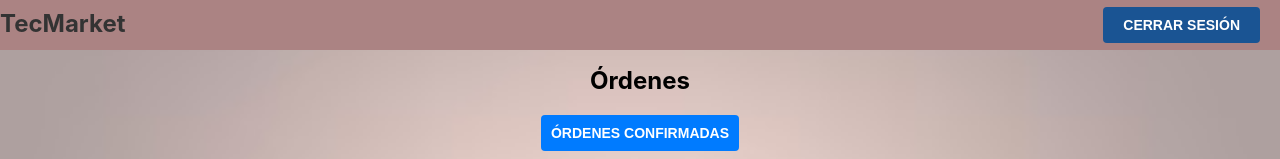
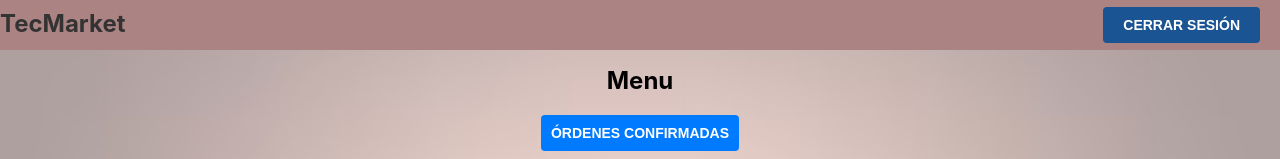
Before and after one commit to Erick13as/tecmarket, a React (Create React App) app: page /DeliveryMenu in a window 1280 px wide. Shown: the top 159 px of the page. Built offline with nearby package versions, Linux system fonts and the light colour scheme; the HTML template or start-up script is replaced by a standard one.

Commit message:
Update DeliveryMenu.js

```diff
--- a/src/views/DeliveryMenu.js
+++ b/src/views/DeliveryMenu.js
@@ -13,7 +13,7 @@ function DeliveryMenuView(props) {
             <button onClick={() => handleNavigate('/tecmarket')} className='botonOA2'>Cerrar sesión</button>
           </div>
         </form>
-        <h1>Órdenes</h1>
+        <h1>Menu</h1>
         <div className='delivery-container'>
           <button onClick={() => handleNavigate('/OrdenesConfirmadas')} className="DeliveryButtons" >Órdenes confirmadas</button>
           <button onClick={() => handleNavigate('/OrdenesEntregadas')} className="DeliveryButtons" >Órdenes entregadas</button>
```
